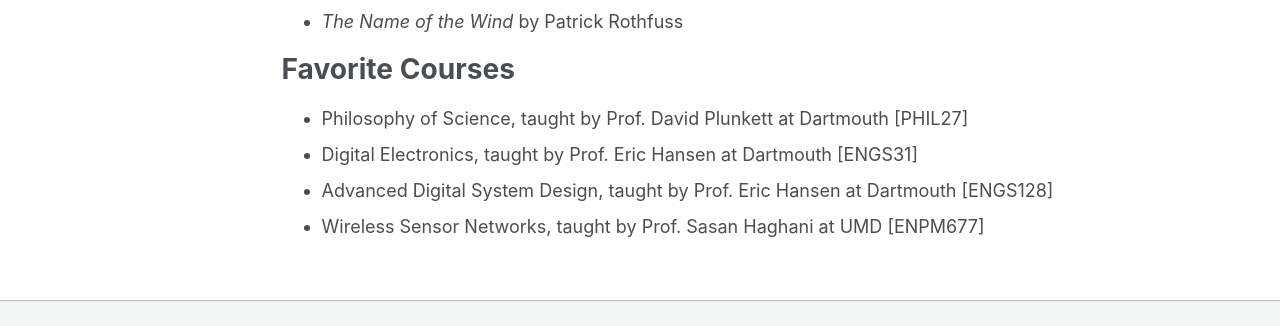
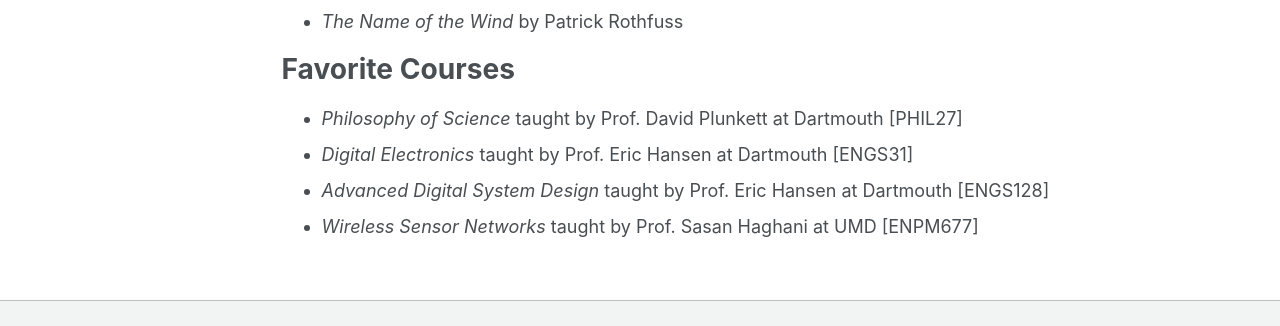
Before and after one commit to EricGreenlee/EricGreenlee.github.io, a Jekyll site: the page built from _pages/personal.md, in a window 1280 px wide and 1183 px high. Shown: the part 727-1053 px from the top of the window. Built offline with Jekyll 4.4.1, drawn with Linux system fonts in a browser that asks for light colours.

```diff
--- a/_pages/personal.md
+++ b/_pages/personal.md
@@ -31,7 +31,7 @@ Favorite Books
 
 Favorite Courses
 ======
-* Philosophy of Science, taught by Prof. David Plunkett at Dartmouth [PHIL27]
-* Digital Electronics, taught by Prof. Eric Hansen at Dartmouth [ENGS31]
-* Advanced Digital System Design, taught by Prof. Eric Hansen at Dartmouth [ENGS128]
-* Wireless Sensor Networks, taught by Prof. Sasan Haghani at UMD [ENPM677]
+* *Philosophy of Science* taught by Prof. David Plunkett at Dartmouth [PHIL27]
+* *Digital Electronics* taught by Prof. Eric Hansen at Dartmouth [ENGS31]
+* *Advanced Digital System Design* taught by Prof. Eric Hansen at Dartmouth [ENGS128]
+* *Wireless Sensor Networks* taught by Prof. Sasan Haghani at UMD [ENPM677]
```
